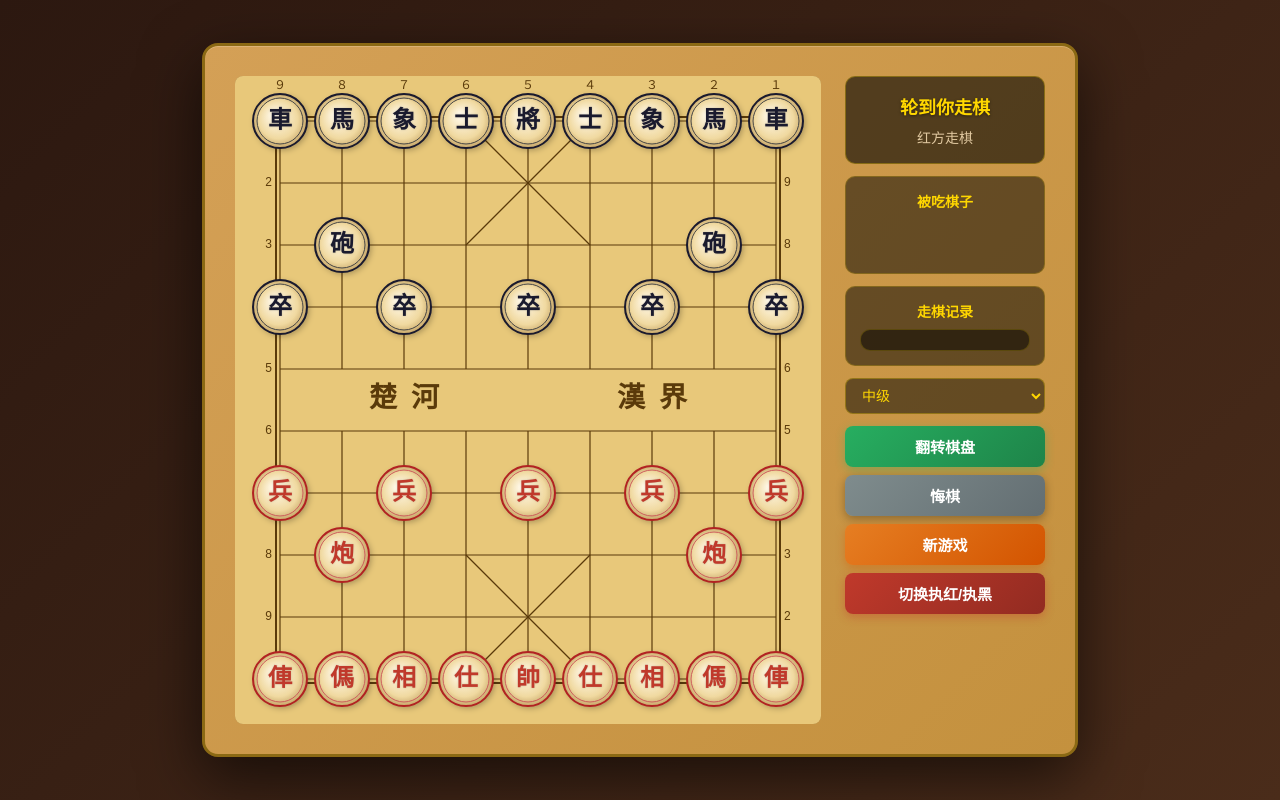
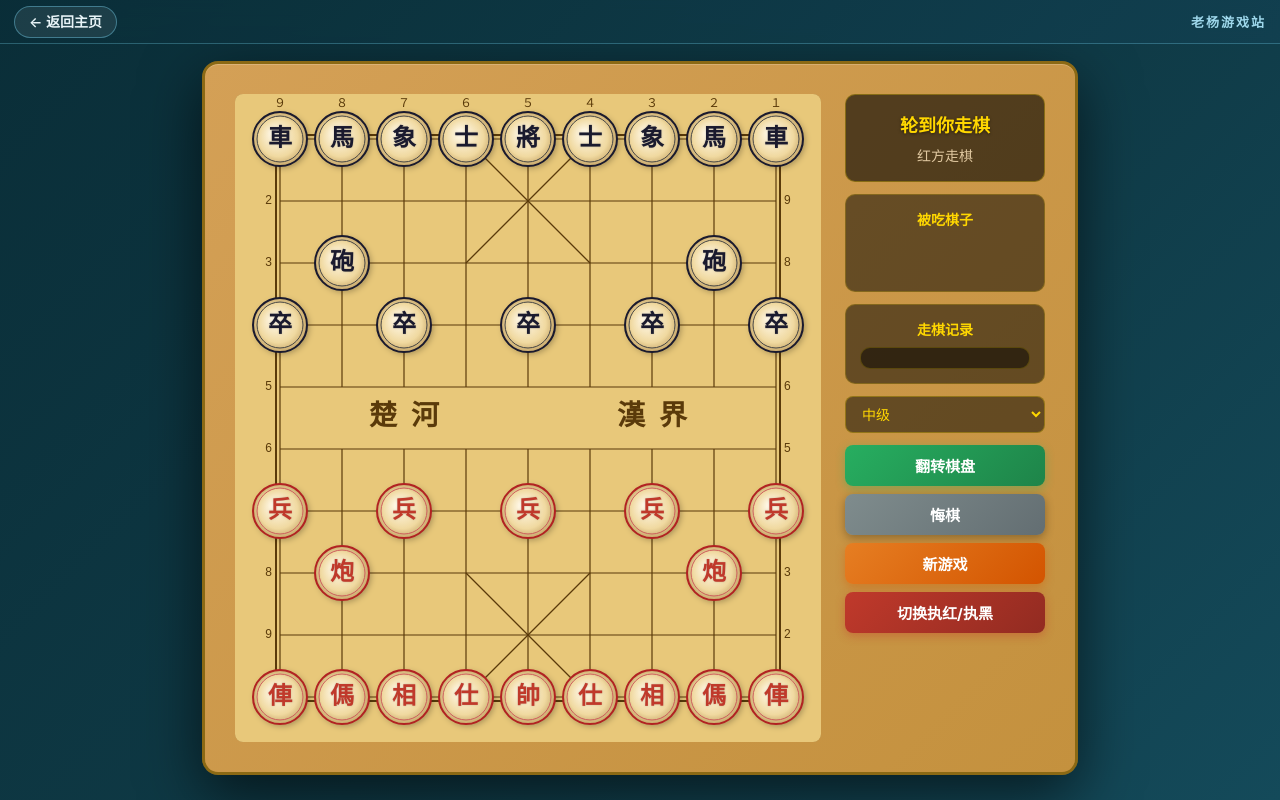
Before and after one commit to sureman1234/laoyang-games, a plain HTML site: page xiangqi.html in a window 1280 px wide. Drawn offline with Linux system fonts and the light colour scheme.

Commit message:
全站统一风格：顶部站点栏+返回主页按钮（xiangqi）

```diff
--- a/xiangqi.html
+++ b/xiangqi.html
@@ -6,7 +6,7 @@
 <title>中国象棋 - 电脑对弈</title>
 <style>
 * { margin:0; padding:0; box-sizing:border-box; }
-body { background:linear-gradient(135deg,#2c1810 0%,#4a2c1a 100%); min-height:100vh; display:flex; justify-content:center; align-items:center; font-family:"Microsoft YaHei","SimHei",sans-serif; padding:20px; }
+body { background:linear-gradient(135deg,#0a2e38 0%,#0f3a46 55%,#144a5a 100%); min-height:100vh; display:flex; justify-content:center; align-items:center; font-family:-apple-system,"PingFang SC","Microsoft YaHei",system-ui,sans-serif; padding:56px 20px 20px; }
 .game-container { background:linear-gradient(135deg,#d4a056 0%,#c4913e 100%); border-radius:16px; padding:30px; box-shadow:0 20px 60px rgba(0,0,0,0.6),inset 0 1px 0 rgba(255,255,255,0.2); border:3px solid #8b6914; max-width:100%; }
 .game-layout { display:flex; gap:24px; align-items:flex-start; }
 .board-wrapper canvas { display:block; border-radius:8px; box-shadow:inset 0 0 20px rgba(0,0,0,0.3); max-width:100%; height:auto; }
@@ -45,16 +45,32 @@ body { background:linear-gradient(135deg,#2c1810 0%,#4a2c1a 100%); min-height:10
 .thinking { animation:pulse 1s infinite; }
 /* ===== 移动端适配：竖屏堆叠 + 棋盘随屏幕等比缩放 ===== */
 @media (max-width:680px){
-  body { align-items:flex-start; padding:10px; }
+  body { align-items:flex-start; padding:66px 10px 10px; }
   .game-container { padding:16px; }
   .game-layout { flex-direction:column; align-items:center; gap:16px; }
   .board-wrapper { width:100%; max-width:100%; }
   .board-wrapper canvas { width:100%; }
   .sidebar { width:100%; }
 }
+/* ===== 老杨游戏站 · 统一站点栏 ===== */
+.site-bar{position:fixed;top:0;left:0;right:0;height:44px;z-index:9999;
+  display:flex;align-items:center;justify-content:space-between;padding:0 14px;
+  box-sizing:border-box;
+  background:linear-gradient(135deg,rgba(10,46,56,.94),rgba(18,64,80,.94));
+  border-bottom:1px solid rgba(126,224,255,.28);
+  backdrop-filter:blur(8px);-webkit-backdrop-filter:blur(8px);
+  font-family:-apple-system,"PingFang SC","Microsoft YaHei",system-ui,sans-serif;}
+.site-bar .site-name{color:#9fd8ec;font-size:13px;letter-spacing:2px;font-weight:600;white-space:nowrap}
+.back-home{display:inline-flex;align-items:center;gap:6px;color:#e8f4f8;text-decoration:none;
+  font-family:-apple-system,"PingFang SC","Microsoft YaHei",system-ui,sans-serif;
+  font-size:14px;font-weight:600;line-height:1;
+  background:rgba(255,255,255,.08);border:1px solid rgba(126,224,255,.38);
+  border-radius:999px;padding:8px 14px;transition:.15s;cursor:pointer}
+.back-home:hover{background:rgba(126,224,255,.18);border-color:#7ee0ff;color:#fff}
 </style>
 </head>
 <body>
+<nav class="site-bar"><a class="back-home" href="./index.html">← 返回主页</a><span class="site-name">老杨游戏站</span></nav>
 <div class="game-container">
   <div class="game-layout">
     <div class="board-wrapper"><canvas id="boardCanvas"></canvas></div>
```
